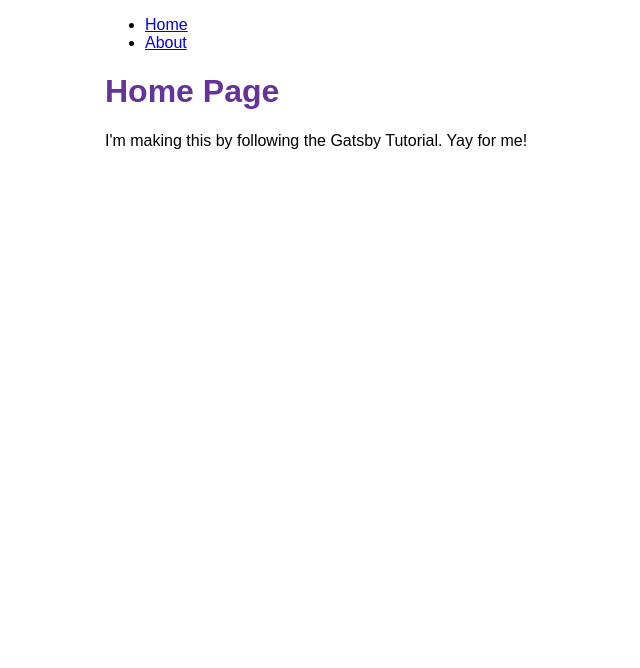
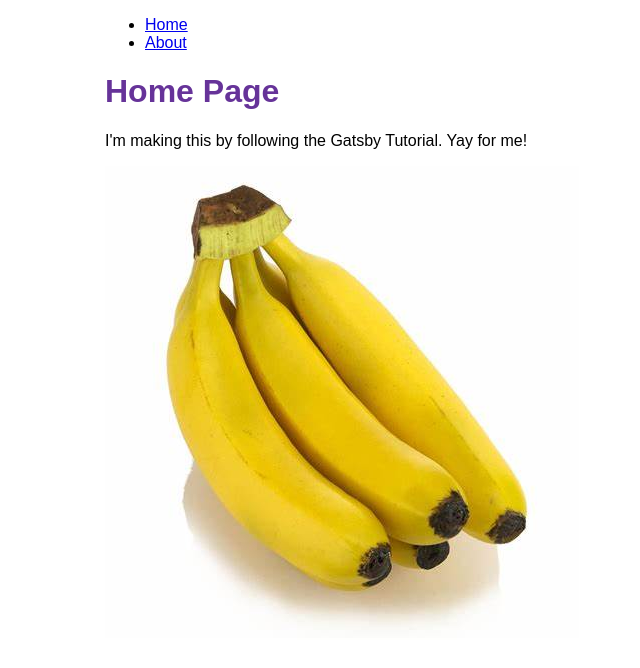
Before and after one commit to jason-persson/gatsby-tutorial, a Gatsby site: page / in a window 1280 px wide. Shown: the whole page, without its empty margins (285-925 px from the left). Built offline with nearby package versions, Linux system fonts and the light colour scheme; Gatsby itself is replaced by a stand-in of ours.

Commit message:
Tutorial part 3

```diff
--- a/src/pages/index.js
+++ b/src/pages/index.js
@@ -1,10 +1,15 @@
 import React from "react";
 import Layout from "../components/layout";
+import { StaticImage } from "gatsby-plugin-image";
 
 const IndexPage = () => {
   return (
     <Layout pageTitle="Home Page">
       <p>I'm making this by following the Gatsby Tutorial. Yay for me!</p>
+      <StaticImage
+        alt="A bunch of ripe bananas"
+        src="../images/bananas.jpeg"
+      />
     </Layout>
   );
 }
```
Also changed, not shown: src/images/bananas.jpeg (added).
